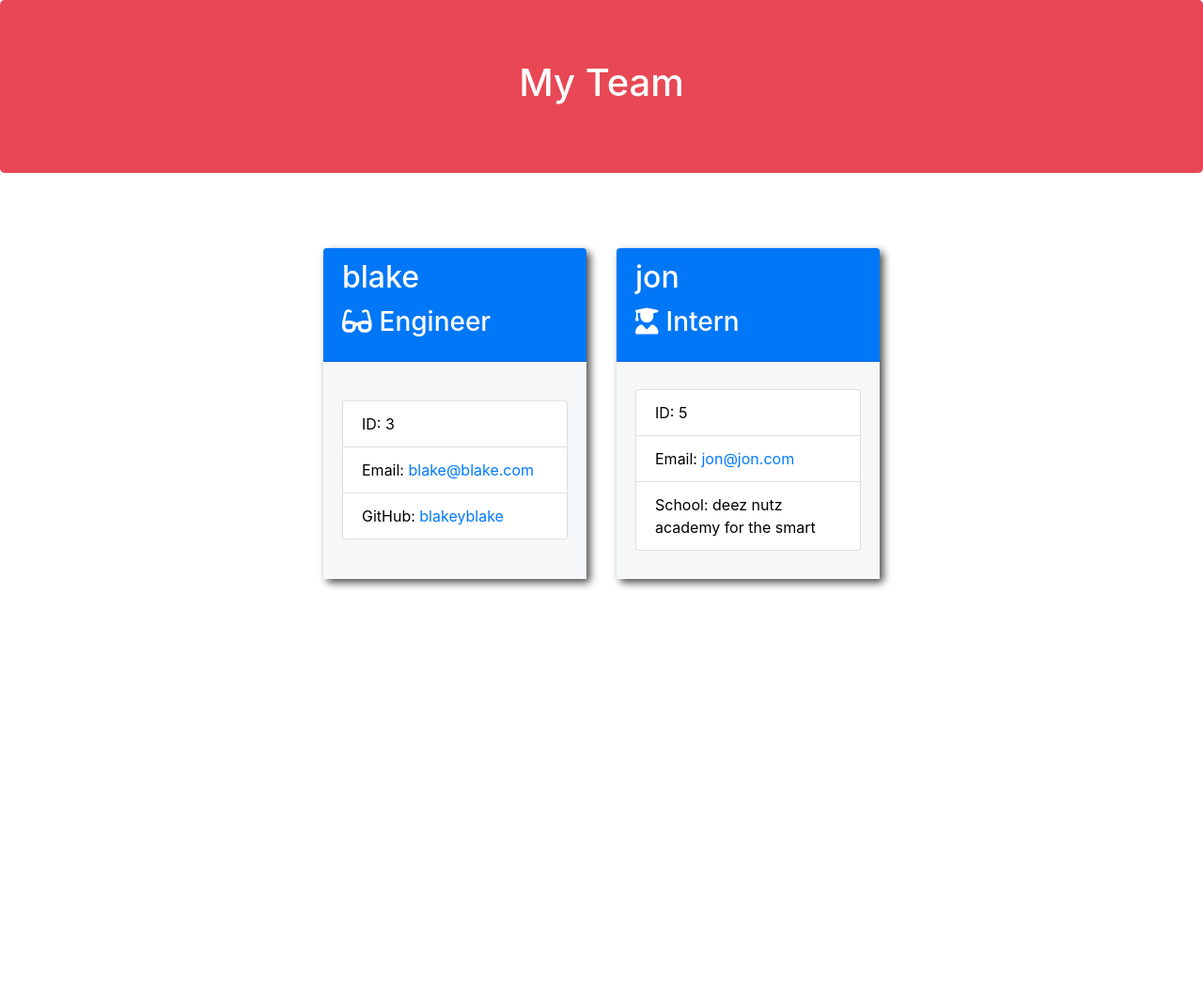
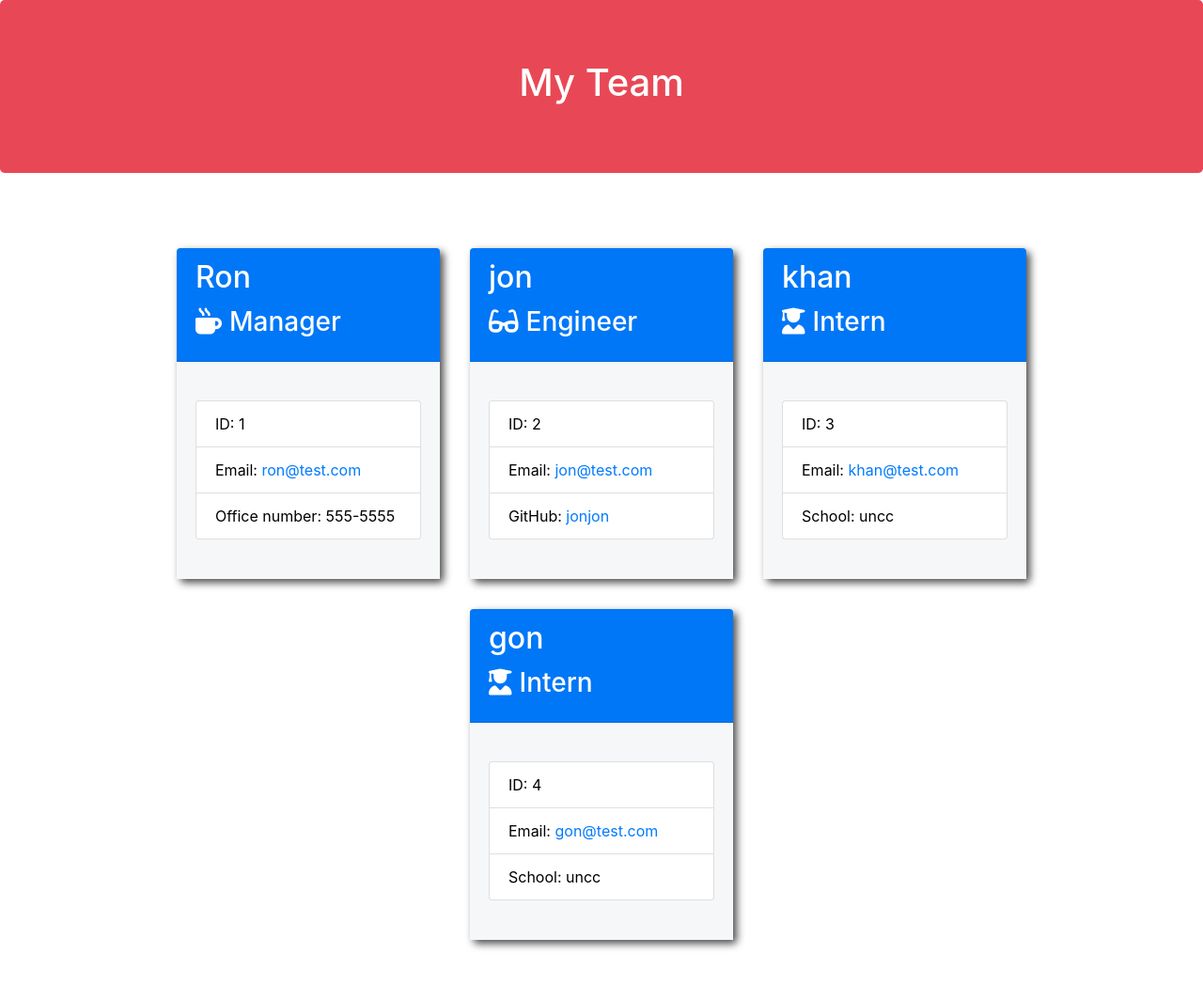
Before and after one commit to jdrabot/Team_Profile_Generator, a website: page output/index.html in a window 1280 px wide. Shown: the whole page at 94% size. Before the commit the page ends 800 px from the top, so only its background shows below. Drawn offline with nearby package versions, Linux system fonts and the light colour scheme.

```diff
--- a/output/index.html
+++ b/output/index.html
@@ -26,29 +26,57 @@
             <div class="team-area col-12 d-flex justify-content-center">
 
         <div class="card employee-card">
+        <div class="card-header">
+            <h2 class="card-title">Ron</h2>
+            <h3 class="card-title"><i class="fas fa-mug-hot mr-2"></i>Manager</h3>
+        </div>
+        <div class="card-body">
+            <ul class="list-group">
+                <li class="list-group-item">ID: 1</li>
+                <li class="list-group-item">Email: <a href="mailto:ron@test.com">ron@test.com</a></li>
+                <li class="list-group-item">Office number: 555-5555</li>
+            </ul>
+        </div>
+    </div>
+
+        <div class="card employee-card">
     <div class="card-header">
-        <h2 class="card-title">blake</h2>
+        <h2 class="card-title">jon</h2>
         <h3 class="card-title"><i class="fas fa-glasses mr-2"></i>Engineer</h3>
     </div>
     <div class="card-body">
         <ul class="list-group">
-            <li class="list-group-item">ID: 3</li>
-            <li class="list-group-item">Email: <a href="mailto:blake@blake.com">blake@blake.com</a></li>
-            <li class="list-group-item">GitHub: <a href="https://github.com/blakeyblake" target="_blank" rel="noopener noreferrer">blakeyblake</a></li>
+            <li class="list-group-item">ID: 2</li>
+            <li class="list-group-item">Email: <a href="mailto:jon@test.com">jon@test.com</a></li>
+            <li class="list-group-item">GitHub: <a href="https://github.com/jonjon" target="_blank" rel="noopener noreferrer">jonjon</a></li>
         </ul>
     </div>
 </div>
 
         <div class="card employee-card">
     <div class="card-header">
-        <h2 class="card-title">jon</h2>
+        <h2 class="card-title">khan</h2>
         <h3 class="card-title"><i class="fas fa-user-graduate mr-2"></i>Intern</h3>
     </div>
     <div class="card-body">
         <ul class="list-group">
-            <li class="list-group-item">ID: 5</li>
-            <li class="list-group-item">Email: <a href="mailto:jon@jon.com">jon@jon.com</a></li>
-            <li class="list-group-item">School: deez nutz academy for the smart</li>
+            <li class="list-group-item">ID: 3</li>
+            <li class="list-group-item">Email: <a href="mailto:khan@test.com">khan@test.com</a></li>
+            <li class="list-group-item">School: uncc</li>
+        </ul>
+    </div>
+</div>
+
+        <div class="card employee-card">
+    <div class="card-header">
+        <h2 class="card-title">gon</h2>
+        <h3 class="card-title"><i class="fas fa-user-graduate mr-2"></i>Intern</h3>
+    </div>
+    <div class="card-body">
+        <ul class="list-group">
+            <li class="list-group-item">ID: 4</li>
+            <li class="list-group-item">Email: <a href="mailto:gon@test.com">gon@test.com</a></li>
+            <li class="list-group-item">School: uncc</li>
         </ul>
     </div>
 </div>
```
Also changed, not shown: README.md.
